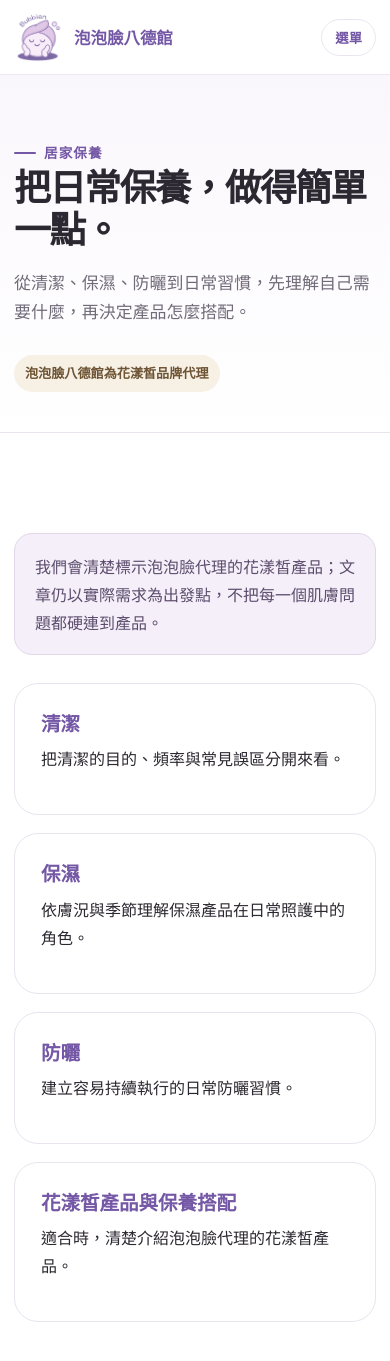
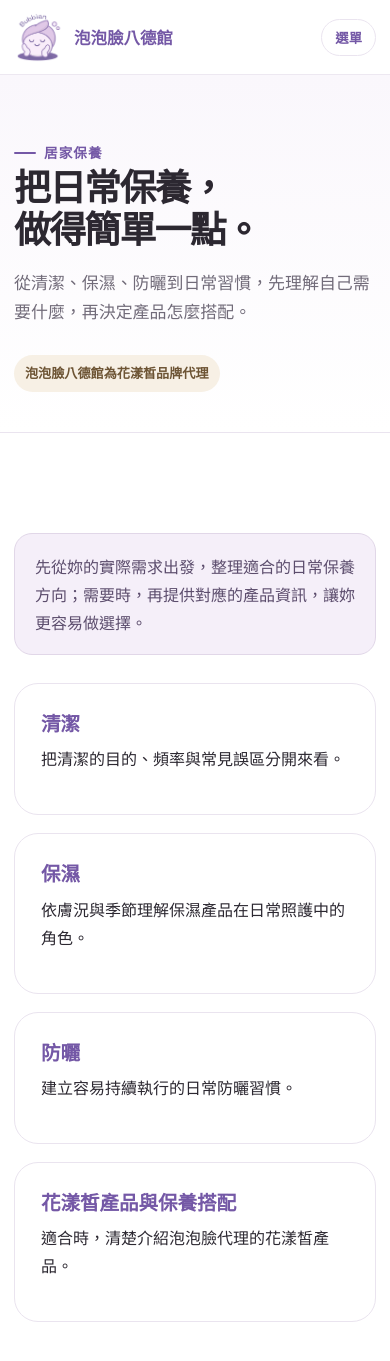
Before and after one commit to sophiaforyu-eng/bubblan, a Jekyll site: the page built from homecare/index.html, in a window 390 px wide and 1400 px high. Shown: the top 1361 px of the window. Built offline with Jekyll 4.4.1, drawn with Linux system fonts in a browser that asks for light colours; some web fonts are replaced.

Commit message:
Adjust homecare title layout and consumer copy

```diff
--- a/homecare/index.html
+++ b/homecare/index.html
@@ -4,11 +4,34 @@
 description: 從清潔、保濕、防曬與日常習慣整理居家肌膚照護方式，並透明揭露花漾皙品牌代理關係。
 permalink: /homecare/
 ---
+<style>
+.homecare-page-intro {
+  max-width: none;
+}
+
+.homecare-main-title {
+  white-space: nowrap;
+}
+
+.homecare-mobile-break {
+  display: none;
+}
+
+@media (max-width: 760px) {
+  .homecare-main-title {
+    white-space: normal;
+  }
+
+  .homecare-mobile-break {
+    display: block;
+  }
+}
+</style>
 <section class="page-hero">
 <div class="container">
-<div class="section-title list-page-intro">
+<div class="section-title list-page-intro homecare-page-intro">
 <span class="eyebrow">居家保養</span>
-<h1>把日常保養，做得簡單一點。</h1>
+<h1 class="homecare-main-title">把日常保養，<br class="homecare-mobile-break">做得簡單一點。</h1>
 <p class="lead">從清潔、保濕、防曬到日常習慣，先理解自己需要什麼，再決定產品怎麼搭配。</p>
 <span class="product-agent-note">泡泡臉八德館為花漾皙品牌代理</span>
 </div>
@@ -18,7 +41,7 @@
 <section class="content-section">
 <div class="container">
 <div class="brand-disclosure">
-我們會清楚標示泡泡臉代理的花漾皙產品；文章仍以實際需求為出發點，不把每一個肌膚問題都硬連到產品。
+先從妳的實際需求出發，整理適合的日常保養方向；需要時，再提供對應的產品資訊，讓妳更容易做選擇。
 </div>
 
 {% if site.homecare.size > 0 %}
```
